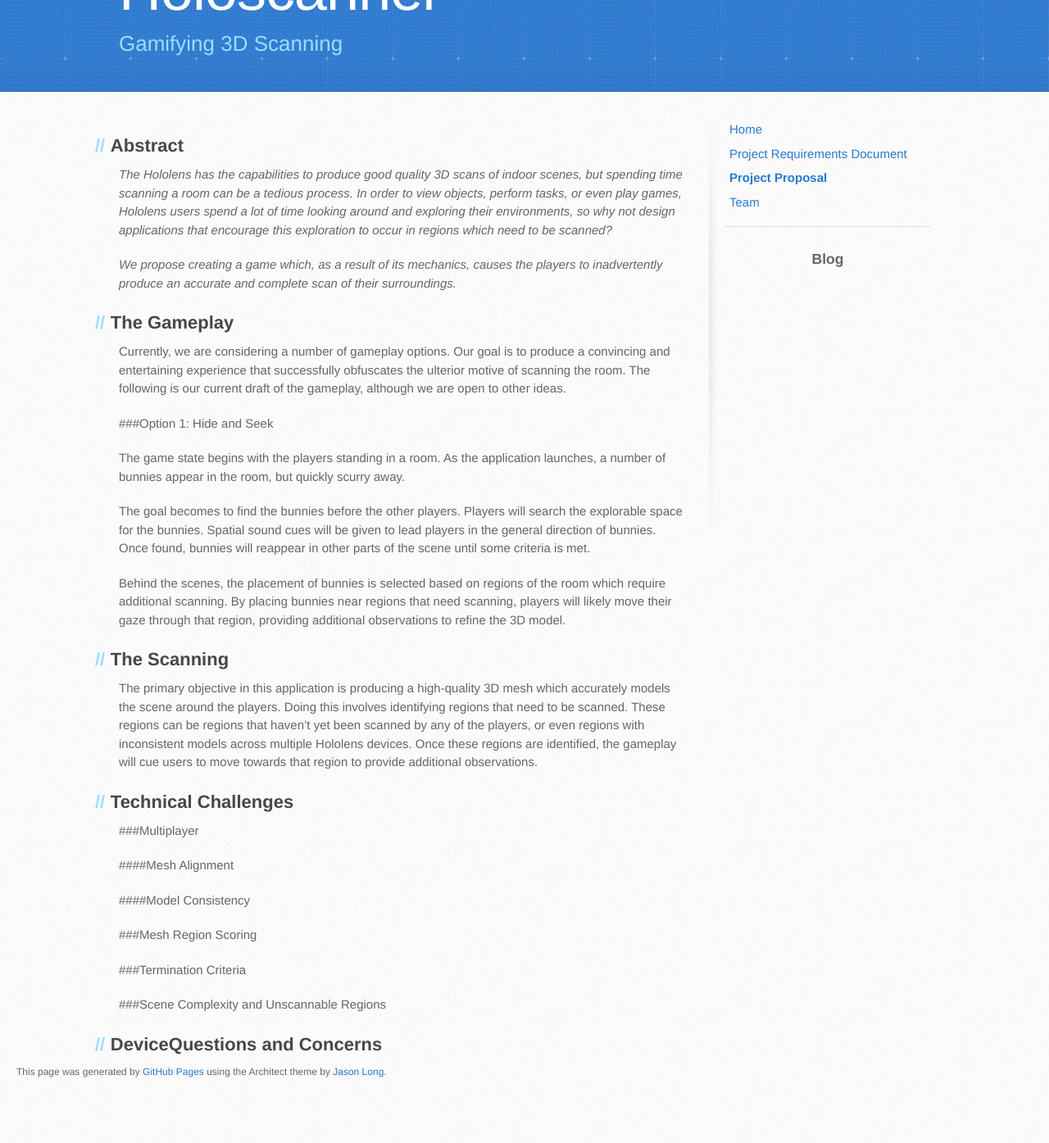
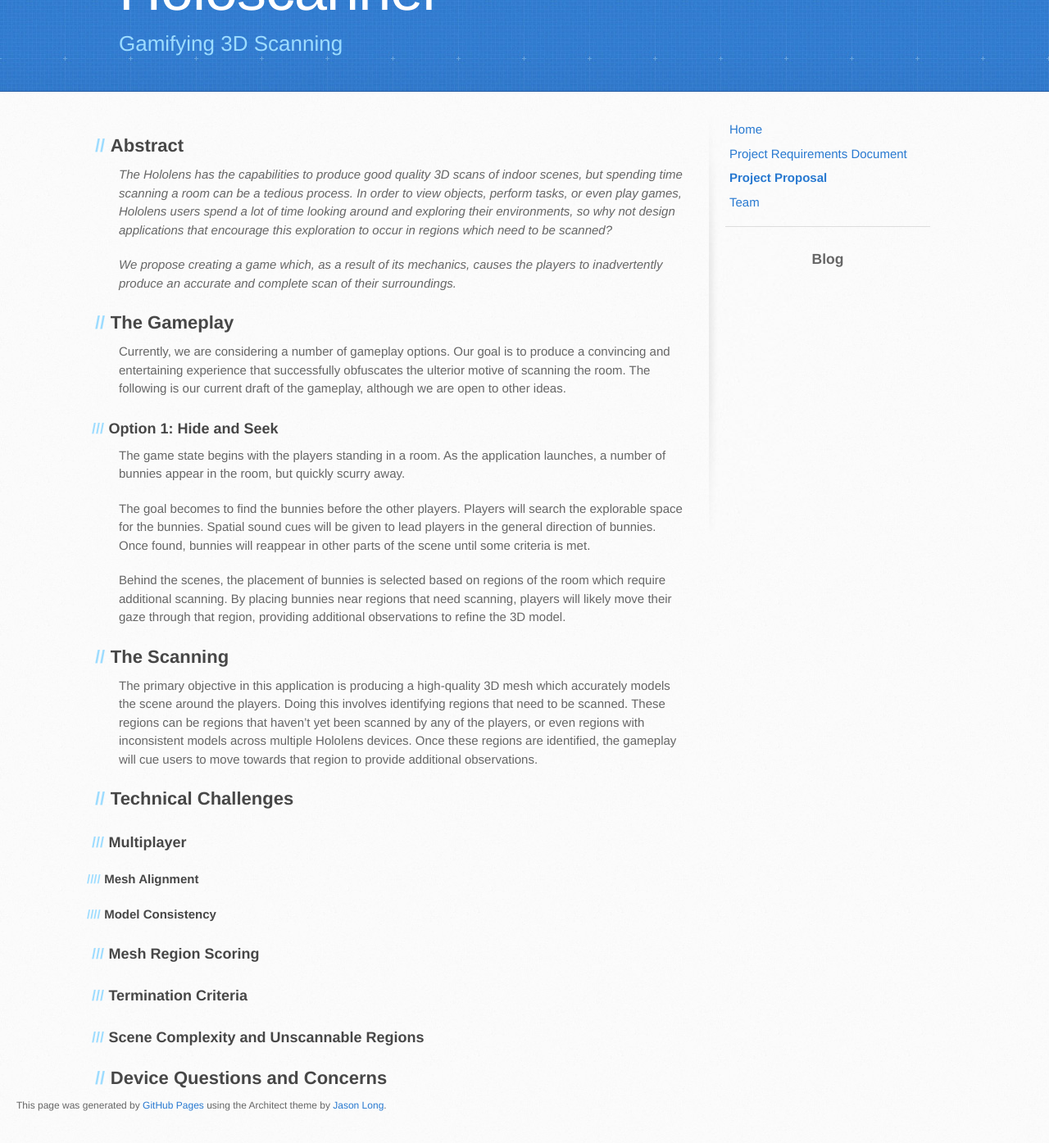
Before and after one commit to holoscanner/holoscanner.github.io, a Jekyll site: the page built from proposal.md, in a window 1280 px wide and 1400 px high, scrolled down 89 px. Shown: the top 1395 px of the window at 82% size. Built offline with Jekyll 4.4.1, drawn with Linux system fonts in a browser that asks for light colours; before the commit the page ends 1448 px from its top, so only the background shows below that.

Commit message:
Fix subheaders

```diff
--- a/proposal.md
+++ b/proposal.md
@@ -13,7 +13,7 @@ _We propose creating a game which, as a result of its mechanics, causes the play
 
 Currently, we are considering a number of gameplay options. Our goal is to produce a convincing and entertaining experience that successfully obfuscates the ulterior motive of scanning the room. The following is our current draft of the gameplay, although we are open to other ideas.
 
-###Option 1: Hide and Seek
+### Option 1: Hide and Seek
 
 The game state begins with the players standing in a room. As the application launches, a number of bunnies appear in the room, but quickly scurry away.
 
@@ -26,16 +26,16 @@ Behind the scenes, the placement of bunnies is selected based on regions of the
 The primary objective in this application is producing a high-quality 3D mesh which accurately models the scene around the players. Doing this involves identifying regions that need to be scanned. These regions can be regions that haven't yet been scanned by any of the players, or even regions with inconsistent models across multiple Hololens devices. Once these regions are identified, the gameplay will cue users to move towards that region to provide additional observations.
 ## Technical Challenges
 
-###Multiplayer
+### Multiplayer
 
-####Mesh Alignment
+#### Mesh Alignment
 
-####Model Consistency
+#### Model Consistency
 
-###Mesh Region Scoring
+### Mesh Region Scoring
 
-###Termination Criteria
+### Termination Criteria
 
-###Scene Complexity and Unscannable Regions
+### Scene Complexity and Unscannable Regions
 
-## DeviceQuestions and Concerns
+## Device Questions and Concerns
```
